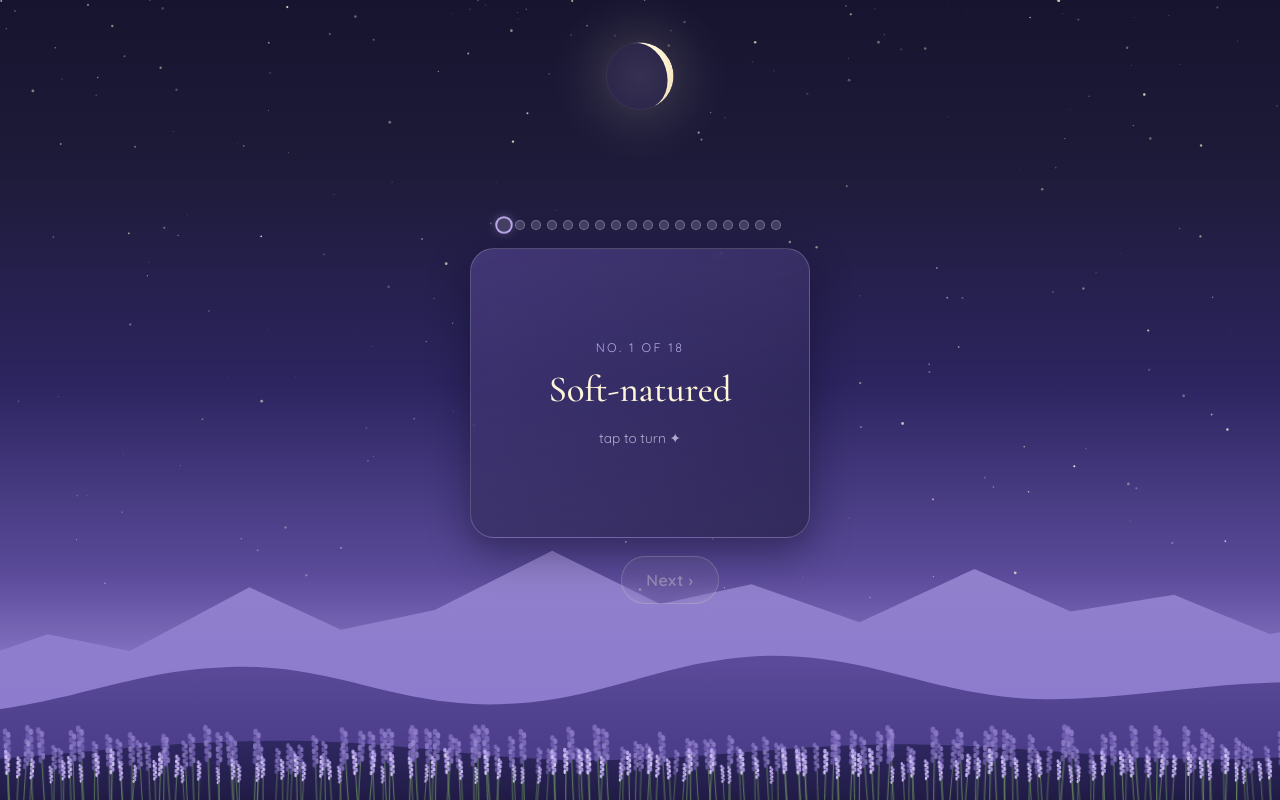
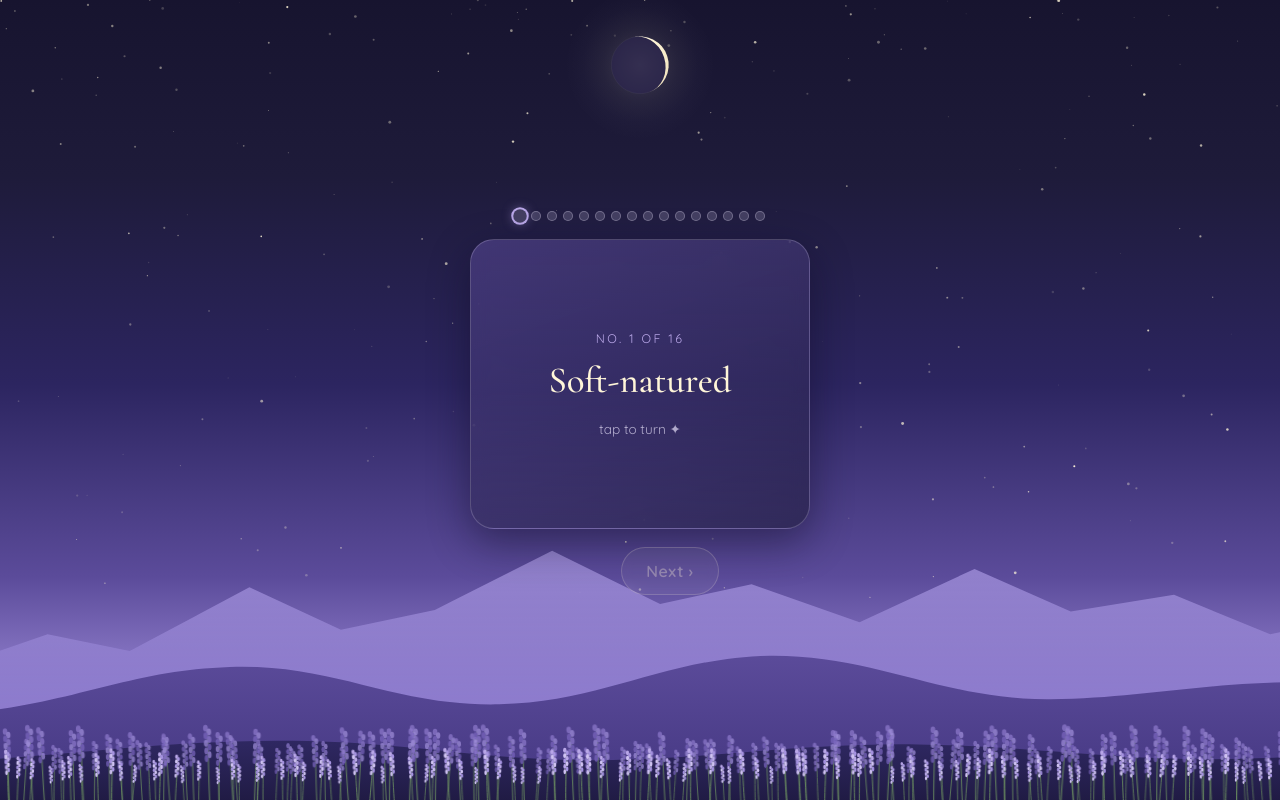
Before and after one commit to SaiAnveshReddy/answer, a plain HTML site: page index.html in a window 1280 px wide. Both pictures are taken after a click on the button "Tap the moon to begin". Drawn offline with nearby package versions, Linux system fonts and the light colour scheme; animation ran at ten frames a second.

Commit message:
gentler lines, moon grows as it fills
Co-Authored-By: Claude Opus 5.5 <noreply@anthropic.com>

```diff
--- a/index.html
+++ b/index.html
@@ -35,23 +35,22 @@
           <stop offset="70%" stop-color="#FFF6D9"/>
           <stop offset="100%" stop-color="#EFE0B8"/>
         </radialGradient>
-        <clipPath id="litClip">
-          <path id="litPath" d=""/>
-        </clipPath>
-      </defs>
-      <g transform="rotate(-18 100 100)">
-        <!-- the unlit part, faintly visible -->
-        <circle cx="100" cy="100" r="70" fill="#2C2652" fill-opacity="0.55" stroke="#FFF6D9" stroke-opacity="0.10" stroke-width="1"/>
-        <!-- the lit part, clipped to the current phase -->
-        <g clip-path="url(#litClip)">
-          <circle cx="100" cy="100" r="70" fill="url(#moonFill)"/>
+        <!-- moon surface, used as the fill of the lit shape -->
+        <pattern id="moonSurface" patternUnits="userSpaceOnUse" x="0" y="0" width="200" height="200">
+          <circle cx="100" cy="100" r="72" fill="url(#moonFill)"/>
           <circle cx="78" cy="78" r="11" fill="#E8D9AE" fill-opacity="0.55"/>
           <circle cx="122" cy="70" r="6" fill="#E8D9AE" fill-opacity="0.5"/>
           <circle cx="130" cy="118" r="13" fill="#E8D9AE" fill-opacity="0.45"/>
           <circle cx="92" cy="128" r="7" fill="#E8D9AE" fill-opacity="0.5"/>
           <circle cx="146" cy="92" r="4" fill="#E8D9AE" fill-opacity="0.5"/>
           <circle cx="66" cy="112" r="5" fill="#E8D9AE" fill-opacity="0.45"/>
-        </g>
+        </pattern>
+      </defs>
+      <g transform="rotate(-18 100 100)">
+        <!-- the unlit part, faintly visible -->
+        <circle cx="100" cy="100" r="70" fill="#2C2652" fill-opacity="0.55" stroke="#FFF6D9" stroke-opacity="0.10" stroke-width="1"/>
+        <!-- the lit part: its shape is redrawn for each phase -->
+        <path id="litPath" d="" fill="url(#moonSurface)"/>
       </g>
     </svg>
   </button>
--- a/script.js
+++ b/script.js
@@ -5,13 +5,12 @@
 const QUALITIES = [
   { quality: "Soft-natured",                quote: "Gentle like moonlight. Never loud, always there.",       note: "Even your “no” sounds kind." },
   { quality: "Explains things beautifully", quote: "You talk, and I can see the whole story.",               note: "I'd listen to you explain anything." },
-  { quality: "Reserved",                    quote: "Quiet like the mountains, and just as hard to move.",    note: "Worth every bit of the wait." },
+  { quality: "Reserved",                    quote: "Quiet like the mountains, and just as hard to move.",    note: "You choose your words, and your people, carefully." },
   { quality: "A genuinely good person",     quote: "Some people are good when it's easy. You just are.",     note: "The world's softer with you in it." },
   { quality: "Smart and intelligent",       quote: "Sharp mind, soft heart. A rare combination.",            note: "You make clever look easy." },
   { quality: "Caring",                      quote: "You notice the people others forget to.",                note: "Your kindness is quiet, and it stays." },
-  { quality: "Sense of humour",             quote: "The reason my calls run two hours over.",                note: "Your laugh is my favourite sound." },
+  { quality: "Sense of humour",             quote: "The reason my calls run two hours over.",                note: "Funnier than you let most people see." },
   { quality: "Patient",                     quote: "You never rush anyone, not even the moon.",              note: "Good things bloom slowly, like sunflowers." },
-  { quality: "A good listener",             quote: "You hear the things I don't say out loud.",              note: "Talking to you feels like coming home." },
   { quality: "Loyal",                       quote: "Like the moon to the night, you stay.",                  note: "Rare, like a blue moon." },
   { quality: "Mature",                      quote: "Calm in every storm.",                                   note: "An old soul with a young laugh." },
   { quality: "Down to earth",               quote: "Moon-level glow, feet on the ground.",                   note: "No airs. Just grace." },
@@ -20,7 +19,6 @@ const QUALITIES = [
   { quality: "Honest",                      quote: "No filters, no games. Just you.",                        note: "I never have to guess with you." },
   { quality: "Thoughtful",                  quote: "A good-night text at 4:30 a.m. Need I say more?",        note: "You remember the little things." },
   { quality: "A great communicator",        quote: "Four-hour calls that feel like four minutes.",           note: "Hours pass. Never enough." },
-  { quality: "Rooted in culture",           quote: "A saree, a Ramayana story, and so much grace.",          note: "Timeless, like the moon." },
 ];
 
 // Closing message: each item fades in as its own line.
@@ -48,7 +46,7 @@ const state = {
 /* ---------------- Moon phase ---------------- */
 // t: 0 = new moon, 1 = full moon (waxing, lit from the right).
 const MOON = { cx: 100, cy: 100, r: 70 };
-const START_PHASE = 0.1;
+const START_PHASE = 0.06; // a thin crescent
 let phaseNow = START_PHASE;
 let phaseAnim = null;
 
@@ -62,6 +60,9 @@ function phasePath(t) {
 function drawMoon(t) {
   $("litPath").setAttribute("d", phasePath(t));
   $("moon").style.setProperty("--glow", (0.25 + 0.75 * t).toFixed(3));
+  // The moon also grows a little as it fills (used on the cards screen).
+  const grow = Math.max(0, (t - START_PHASE) / (1 - START_PHASE));
+  document.body.style.setProperty("--grow", grow.toFixed(3));
 }
 
 function setPhase(target) {
@@ -189,7 +190,12 @@ function buildLavender() {
 
 /* ---------------- Sunflowers ---------------- */
 // Order they bloom in, so the garden fills in scattered rather than left to right.
-const BLOOM_ORDER = [8, 3, 13, 0, 11, 5, 16, 2, 9, 14, 6, 1, 17, 10, 4, 12, 7, 15];
+// Adapts automatically if you add or remove qualities.
+const BLOOM_ORDER = (() => {
+  const preferred = [8, 3, 13, 0, 11, 5, 16, 2, 9, 14, 6, 1, 17, 10, 4, 12, 7, 15].filter((s) => s < TOTAL);
+  for (let s = 0; s < TOTAL; s++) if (!preferred.includes(s)) preferred.push(s);
+  return preferred;
+})();
 
 function sunflowerSVG() {
   let petals = "";
--- a/style.css
+++ b/style.css
@@ -17,7 +17,8 @@
 
 /* Moon position/size per stage (the UI pads itself around it) */
 body.state-intro { --moon-top: calc(13 * var(--vh)); --moon-size: min(46vw, 28 * var(--vh), 190px); }
-body.state-cards { --moon-top: calc(3.5 * var(--vh)); --moon-size: min(24vw, 13 * var(--vh), 96px); }
+/* On the cards screen the moon starts small and grows ~65% as it fills (--grow: 0 → 1, set by script.js). */
+body.state-cards { --moon-top: calc(3 * var(--vh)); --moon-size: calc(min(20vw, 10.5 * var(--vh), 82px) * (1 + 0.65 * var(--grow, 0))); }
 body.state-final { --moon-top: calc(8 * var(--vh)); --moon-size: min(52vw, 30 * var(--vh), 230px); }
 
 *, *::before, *::after { box-sizing: border-box; }
```
